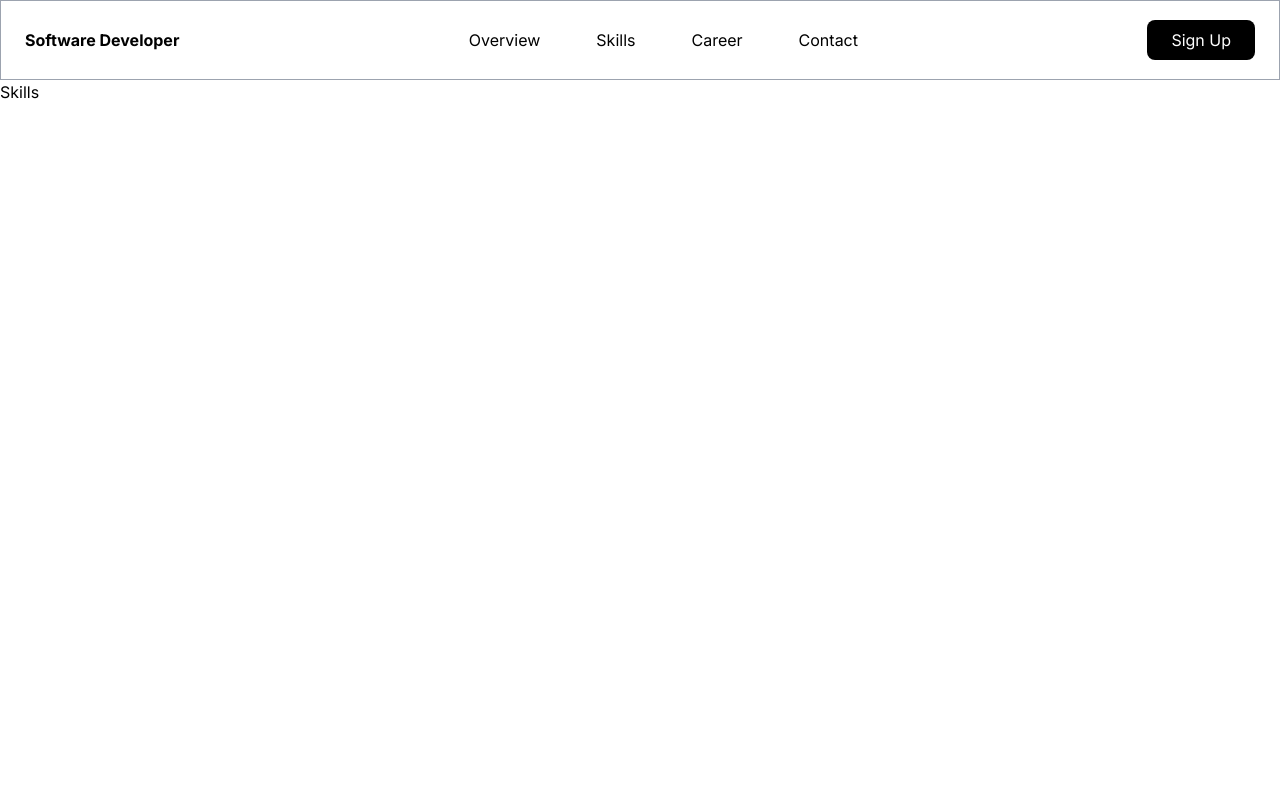
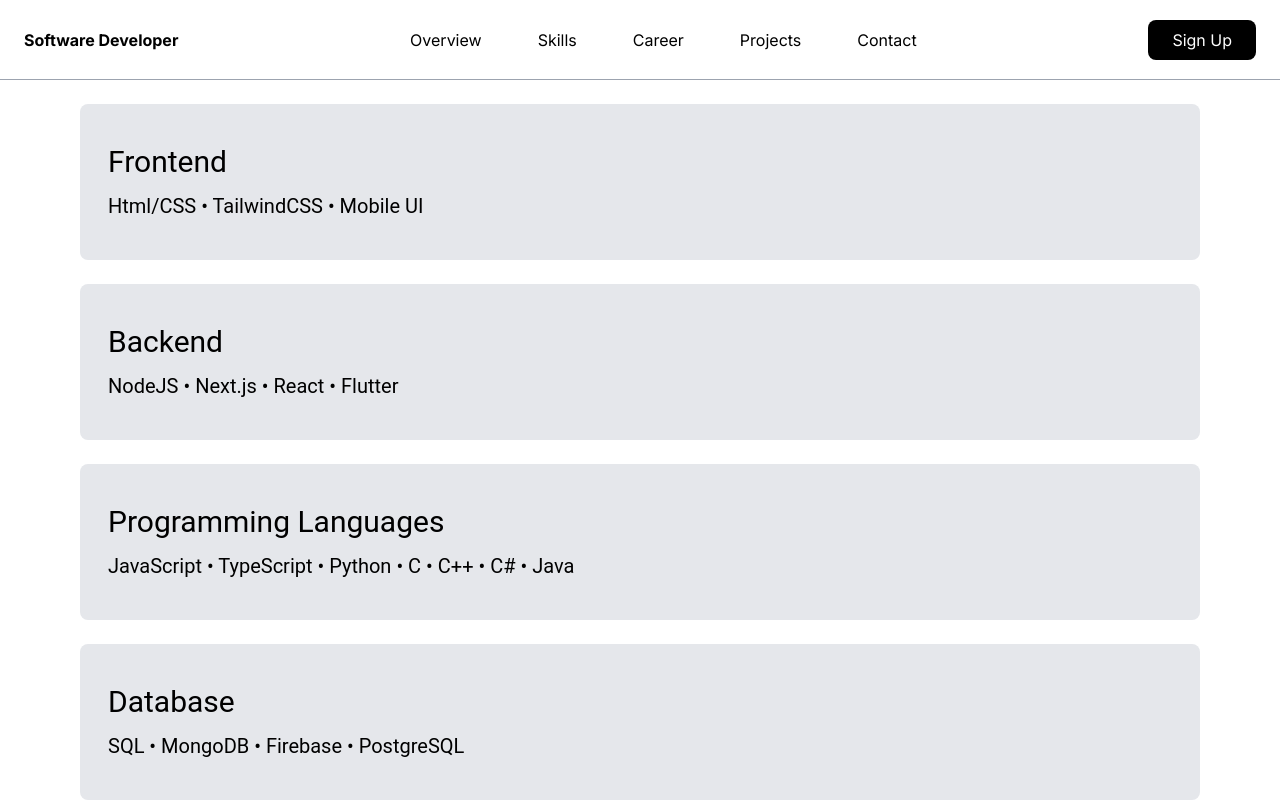
Before and after one commit to mgagliardidev/mynetwork, a Next.js app: page /skills in a window 1280 px wide. Shown: the top 801 px of the page. Built offline with nearby package versions, Linux system fonts and the light colour scheme.

Commit message:
init pages + add project tab

```diff
--- a/src/app/career/page.tsx
+++ b/src/app/career/page.tsx
@@ -2,7 +2,9 @@ import React from 'react'
 
 const Career = () => {
   return (
-    <div>Career</div>
+    <>
+      <p className="text-3xl">Career History</p>
+    </>
   )
 }
 
--- a/src/app/layout.tsx
+++ b/src/app/layout.tsx
@@ -3,6 +3,7 @@ import { Inter } from "next/font/google";
 import "./globals.css";
 import { ClerkProvider } from "@clerk/nextjs";
 import Header from "@/components/header";
+import GeneralLayout from "@/components/generalLayout";
 
 const inter = Inter({ subsets: ["latin"] });
 
@@ -19,7 +20,10 @@ export default function RootLayout({
   return (
     <html lang="en">
       <body className={inter.className}>
-        <ClerkProvider><Header/>{children}</ClerkProvider>
+        <ClerkProvider>
+          <Header />
+          <div className='mx-20 mt-6 mb-10 font-roboto max-sm:mx-6'>{children}</div>
+        </ClerkProvider>
       </body>
     </html>
   );
--- a/src/app/overview/page.tsx
+++ b/src/app/overview/page.tsx
@@ -1,9 +1,27 @@
-import React from 'react'
+import React from "react";
 
 const Overview = () => {
   return (
-    <div>Overview</div>
-  )
-}
+    <>
+      <h1 className="text-3xl">Matteo Gagliardi</h1>
+      <h2 className="text-xl text-gray-500">Software Engineer</h2>
+      <br />
+      <p className="text-lg text-black">
+        I am a passionate software developer with a strong proficiency in
+        TypeScript, JavaScript, with knowledge of SQL and relational databases.
+        <br/><br/>
+        My expertise extends to mobile development using Flutter, where I have
+        applied my skills to personal projects focused on intuitive and
+        efficient mobile design.
+        <br/><br/>
+        I thrive on problem-solving and continuously
+        seek to enhance my knowledge and capabilities in the ever-evolving field
+        of software development.
+        <br/><br/>
+        Check out my skills, career history and my contact info to know more!
+      </p>
+    </>
+  );
+};
 
-export default Overview
+export default Overview;
--- /dev/null
+++ b/src/app/projects/page.tsx
@@ -0,0 +1,9 @@
+import React from 'react'
+
+const Projects = () => {
+  return (
+    <div>Projects</div>
+  )
+}
+
+export default Projects
--- a/src/app/skills/page.tsx
+++ b/src/app/skills/page.tsx
@@ -1,9 +1,43 @@
-import React from 'react'
+import SkillParagraph from "@/components/skillsParagraph";
+import React from "react";
 
 const Skills = () => {
   return (
-    <div>Skills</div>
-  )
-}
+    <div className="flex flex-col gap-6">
+      <SkillParagraph
+        title="Frontend"
+        skills={["Html/CSS", "TailwindCSS", "Mobile UI"]}
+      />
 
-export default Skills
+      <SkillParagraph
+        title="Backend"
+        skills={["NodeJS", "Next.js", "React", "Flutter"]}
+      />
+
+      <SkillParagraph
+        title="Programming Languages"
+        skills={[
+          "JavaScript",
+          "TypeScript",
+          "Python",
+          "C",
+          "C++",
+          "C#",
+          "Java",
+        ]}
+      />
+
+      <SkillParagraph
+        title="Database"
+        skills={["SQL", "MongoDB", "Firebase", "PostgreSQL"]}
+      />
+
+      <SkillParagraph
+        title="Versioning"
+        skills={["Git", "GitHub", "GitLab", "Azure DevOps", "CI/CD"]}
+      />
+    </div>
+  );
+};
+
+export default Skills;
--- a/src/components/header.tsx
+++ b/src/components/header.tsx
@@ -5,13 +5,14 @@ import HoverHighlightParagraph from "./hoverHighlightParagraph";
 
 const Header = () => {
   return (
-    <div className="mx-auto flex justify-center items-center border border-gray-400 px-6 py-2 h-20">
+    <div className="mx-auto flex justify-center items-center border-b border-gray-400 px-6 py-2 h-20">
       <h1 className="font-bold">Software Developer</h1>
       <div className="grow">
         <div className="hidden sm:flex items-center gap-10 justify-center">
           <HoverHighlightParagraph path="/overview" text="Overview" />
           <HoverHighlightParagraph path="/skills" text="Skills" />
           <HoverHighlightParagraph path="/career" text="Career" />
+          <HoverHighlightParagraph path="/projects" text="Projects" />
           <HoverHighlightParagraph path="/contact" text="Contact" />
         </div>
       </div>
--- a/src/components/responsivePopover.tsx
+++ b/src/components/responsivePopover.tsx
@@ -22,6 +22,7 @@ export default function ResponsivePopover() {
             <PopOverListLink path="/overview" text="Overview" />
             <PopOverListLink path="/skills" text="Skills" />
             <PopOverListLink path="/career" text="Career" />
+            <PopOverListLink path="/projects" text="Projects" />
             <PopOverListLink path="/contact" text="Contact" />
             <PopOverListButton />
           </ul>
--- /dev/null
+++ b/src/components/skillsParagraph.tsx
@@ -0,0 +1,22 @@
+import React from 'react'
+
+const SkillsParagraph = (props: any) => {
+    function getFormattedSkills(skills: string[]): string {
+        let skillsString = "";
+
+        skills.forEach((s, index) => {
+            skillsString += s + (index < skills.length - 1 ? " • " : "")
+        });
+
+        return skillsString;
+    }
+
+  return (
+    <div className="bg-gray-200 rounded-lg py-10 px-7">
+        <h1 className="text-3xl">{props.title}</h1>
+        <p className="text-xl mt-3">{getFormattedSkills(props.skills)}</p>
+      </div>
+  )
+}
+
+export default SkillsParagraph
--- a/tailwind.config.ts
+++ b/tailwind.config.ts
@@ -14,6 +14,9 @@ const config: Config = {
           "conic-gradient(from 180deg at 50% 50%, var(--tw-gradient-stops))",
       },
     },
+    fontFamily: {
+      'roboto': ['Roboto', 'sans-serif'],
+    }
   },
   plugins: [],
 };
```
